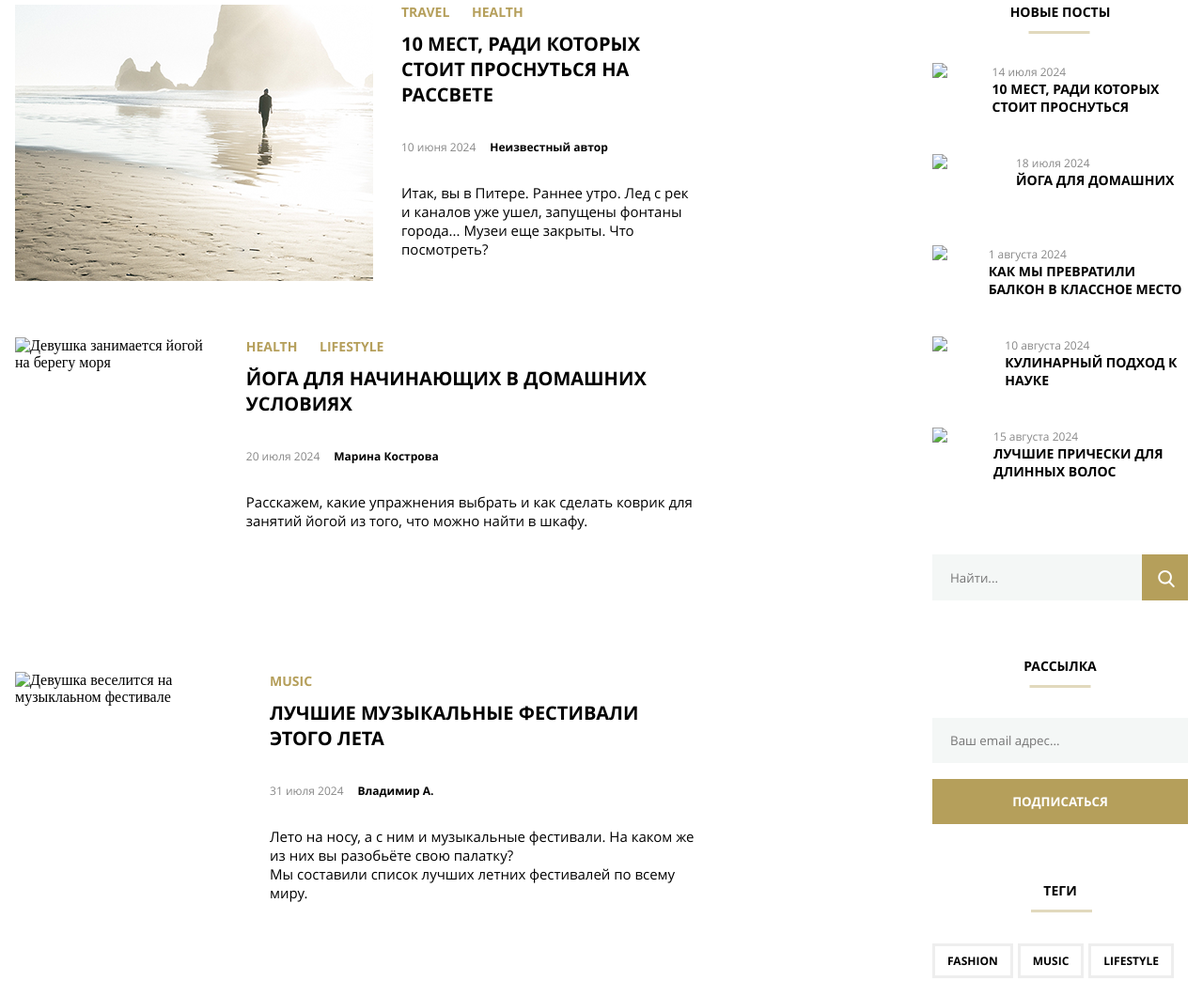
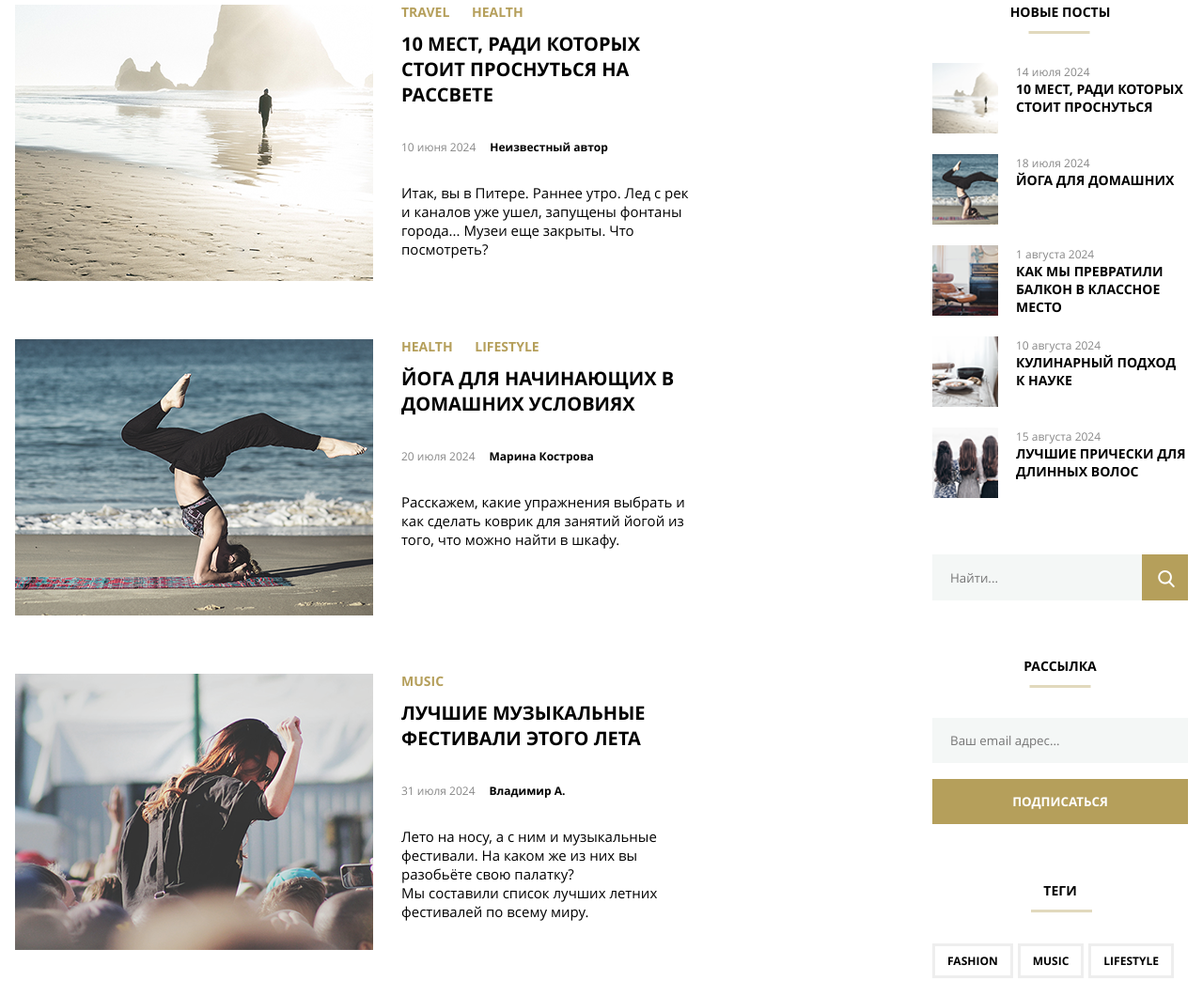
Before and after one commit to dzennydzen/Noemi_site_non_adaptive, a plain HTML site: page index.html in a window 1280 px wide. Shown: the part 546-1590 px from the top of the page at 94% size. Drawn offline with Linux system fonts and the light colour scheme; the site is published under a folder, as on GitHub Pages, so addresses that start at the root find nothing.

Commit message:
Update index.html
Correct img links added

```diff
--- a/index.html
+++ b/index.html
@@ -71,7 +71,7 @@
         </article>
 
         <article class="post post_2">
-            <img src="/main/post_2/Base.png" alt="Девушка занимается йогой на берегу моря" class="post_image">
+            <img src="main/post_2/Base.png" alt="Девушка занимается йогой на берегу моря" class="post_image">
 
             <div class="post_content">
             <h1 class="post_title title"><a href="#0" class="title_hyper">Йога для начинающих в домашних условиях</a></h1>
@@ -97,7 +97,7 @@
         </article>
 
         <article class="post post_3">
-            <img src="/main/post_3/Base.png" alt="Девушка веселится на музыклаьном фестивале" class="post_image">
+            <img src="main/post_3/Base.png" alt="Девушка веселится на музыклаьном фестивале" class="post_image">
 
             <div class="post_content">
             <h1 class="post_title title"><a href="#0" class="title_hyper">Лучшие музыкальные фестивали этого лета</a></h1>
@@ -121,7 +121,7 @@
         </article>
 
         <article class="post post_4">
-            <img src="/main/post_4/Base.png" alt="Вкусный обед на столе" class="post_image">
+            <img src="main/post_4/Base.png" alt="Вкусный обед на столе" class="post_image">
 
             <div class="post_content">
             <h1 class="post_title title"><a href="#0" class="title_hyper">Наукоёмкий подход к кулинарии</a></h1>
@@ -147,7 +147,7 @@
         </article>
 
         <article class="post post_5">
-            <img src="/main/post_5/Base.png" alt="Подушка с надписью" class="post_image">
+            <img src="main/post_5/Base.png" alt="Подушка с надписью" class="post_image">
 
             <div class="post_content">
             <h1 class="post_title title"><a href="#0" class="title_hyper">Делаем модные принты на
@@ -178,7 +178,7 @@
         </article>
 
         <article class="post post_6">
-            <img src="/main/post_6/Base.png" alt="Человек в горах" class="post_image">
+            <img src="main/post_6/Base.png" alt="Человек в горах" class="post_image">
 
             <div class="post_content">
             <h1 class="post_title title"><a href="#0" class="title_hyper">Как первый раз отправиться
@@ -206,7 +206,7 @@
         </article>
 
         <article class="post post_7">
-            <img src="/main/post_4/Base.png" alt="Вкусный обед на столе" class="post_image">
+            <img src="main/post_4/Base.png" alt="Вкусный обед на столе" class="post_image">
 
             <div class="post_content">
             <h1 class="post_title title"><a href="#0" class="title_hyper">Наукоёмкий подход к кулинарии</a></h1>
@@ -237,7 +237,7 @@
             <article class="news_posts line_block" id="posts">
                 <h2 class="aside_title1 aside_title news_title">Новые посты</h2>
                 <div class="aside_post">
-                    <img src="/aside/aside_post_1/2.png" alt=" " class="news_post_image">
+                    <img src="aside/aside_post_1/2.png" alt=" " class="news_post_image">
                     <div class="aside_post_content">
                         <p class="aside_date">14 июля 2024</p>
                         <h2 class="news_post_title"><a href="#" class="title_hyper">10 мест, ради которых стоит проснуться</a></h2>
@@ -245,7 +245,7 @@
                 </div>
 
                 <div class="aside_post">
-                    <img src="/aside/aside_post_2/15.png" alt=" " class="news_post_image">
+                    <img src="aside/aside_post_2/15.png" alt=" " class="news_post_image">
                     <div class="aside_post_content">
                         <p class="aside_date">18 июля 2024</p>
                         <h2 class="news_post_title"><a href="#" class="title_hyper">Йога для домашних</a></h2>
@@ -253,7 +253,7 @@
                 </div>
 
                 <div class="aside_post">
-                    <img src="/aside/aside_post_3/45.png" alt=" " class="news_post_image">
+                    <img src="aside/aside_post_3/45.png" alt=" " class="news_post_image">
                     <div class="aside_post_content">
                         <p class="aside_date">1 августа 2024</p>
                         <h2 class="news_post_title"><a href="#" class="title_hyper">как мы превратили балкон в классное место</a></h2>
@@ -261,7 +261,7 @@
                 </div>
 
                 <div class="aside_post">
-                    <img src="/aside/aside_post_4/50.png" alt=" " class="news_post_image">
+                    <img src="aside/aside_post_4/50.png" alt=" " class="news_post_image">
                     <div class="aside_post_content">
                         <p class="aside_date">10 августа 2024</p>
                         <h2 class="news_post_title"><a href="#" class="title_hyper">Кулинарный подход к науке</a></h2>
@@ -269,7 +269,7 @@
                 </div>
 
                 <div class="aside_post">
-                    <img src="/aside/aside_post_5/7.png" alt=" " class="news_post_image">
+                    <img src="aside/aside_post_5/7.png" alt=" " class="news_post_image">
                     <div class="aside_post_content">
                         <p class="aside_date">15 августа 2024</p>
                         <h2 class="news_post_title"><a href="#" class="title_hyper">лучшие прически для длинных волос</a></h2>
```
